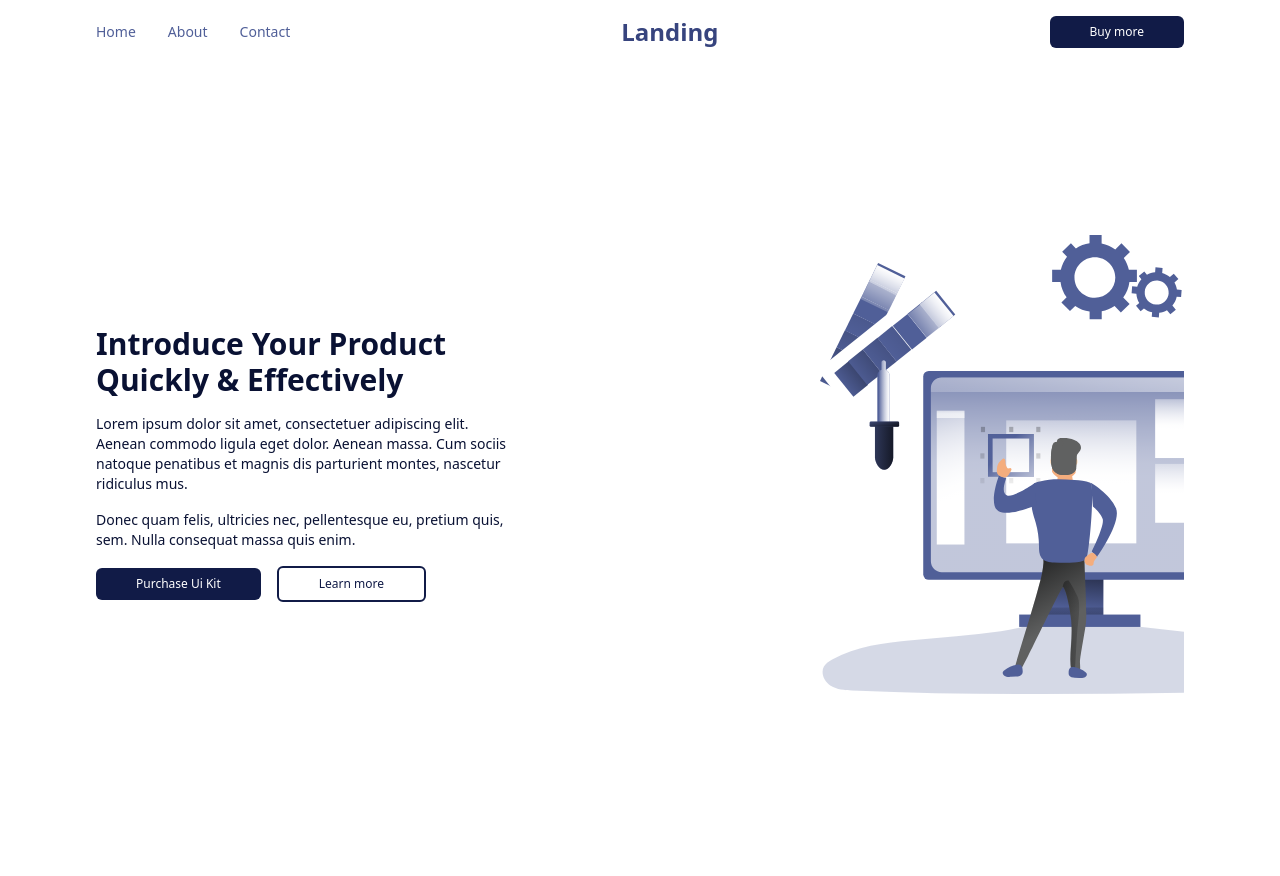
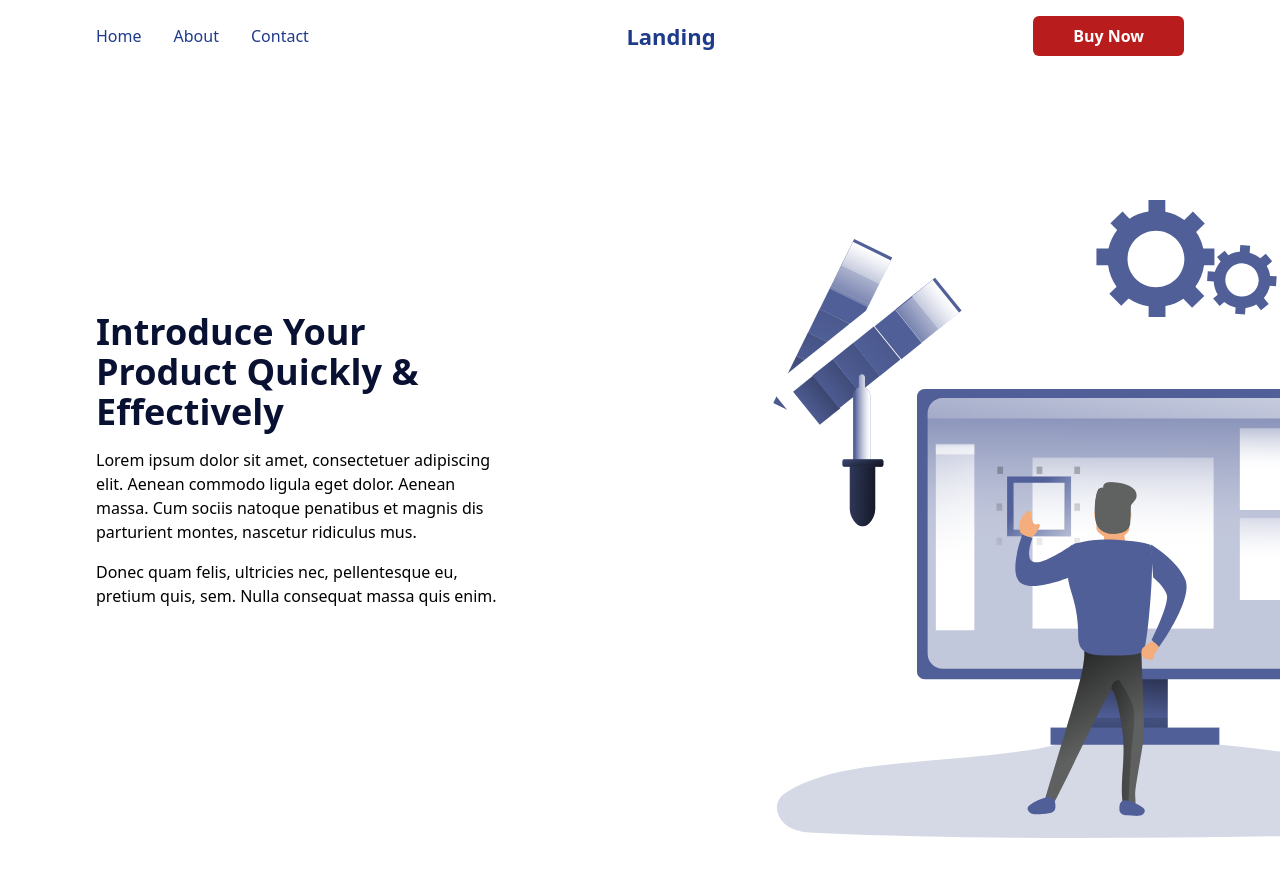
Before and after one commit to ajeigbepaul/Landingpage, a React (Vite) app in the folder landingpage/: page / in a window 1280 px wide. Shown: the top 876 px of the page. Built offline with nearby package versions, Linux system fonts and the light colour scheme.

Commit message:
changes in colours

```diff
--- a/landingpage/src/App.jsx
+++ b/landingpage/src/App.jsx
@@ -1,50 +1,57 @@
-import React from "react";
-import Button from "./components/Button";
+import React from 'react'
+// import Button from './components/Button'
+// import background from './assets/background.png'
 
 const App = () => {
   return (
     <div>
-      <header className="flex justify-between items-center px-24 py-4">
+      {/* <header className="flex justify-between items-center px-24 py-4">
         <div className="flex space-x-8">
-          <h1 className="text-[#505F98] text-sm font-normal">Home</h1>
-          <h1 className="text-[#505F98] text-sm font-normal">About</h1>
-          <h1 className="text-[#505F98] text-sm font-normal">Contact</h1>
+          <h1 className='text-[#505F98] text-sm font-normal'>Home</h1>
+          <h1 className='text-[#505F98] text-sm font-normal'>About</h1>
+          <h1 className='text-[#505F98] text-sm font-normal'>Contact</h1>
         </div>
         <h1 className="text-[#37447E] text-2xl font-bold">Landing</h1>
-        <Button title="Buy more" />
+        <button className='bg-[#111B47] text-white px-10 py-2 rounded-md font-medium'>Buy now</button>
+      </header> */}
+      <header className='flex items-center justify-between px-24 py-4'>
+<div className='flex space-x-8'>
+  <h1 className='text-blue-900 text-[16px] font-normal'>Home</h1>
+  <h1 className='text-blue-900 text-[16px] font-normal'>About</h1>
+  <h1 className='text-blue-900 text-[16px] font-normal'>Contact</h1>
+</div>
+<div className='text-blue-900 text-[22px] font-bold'>Landing</div>
+<button className='bg-red-700 text-white px-10 py-2 rounded-md font-semibold'>Buy Now</button>
+   {/* <Button title={white}/> */}
       </header>
 
-      {/* HERO */}
-      <div className="flex gap-8 h-screen items-center justify-center px-24 ">
-        {/* INFO */}
-        <div className="w-[40%] flex flex-col items-start justify-center space-y-4">
-          <h2 className="text-3xl text-[#091133] font-semibold">
-            Introduce Your Product Quickly & Effectively
-          </h2>
-          <p className="text-sm text-[#091133]">
-            Lorem ipsum dolor sit amet, consectetuer adipiscing elit. Aenean
-            commodo ligula eget dolor. Aenean massa. Cum sociis natoque
-            penatibus et magnis dis parturient montes, nascetur ridiculus mus.
-          </p>
-          <p className="text-sm text-[#091133]">
-            Donec quam felis, ultricies nec, pellentesque eu, pretium quis, sem.
-            Nulla consequat massa quis enim.
-          </p>
-          <div className="space-x-4 flex items-center">
-            <Button title="Purchase Ui Kit" />
-            <Button title="Learn more" white />
-          </div>
+        {/* <div className='px-40 py-40' >
+          <h1 className='text-[40px] font-semibold text-[#091133] leading-12'>Introduce Your Product <br/> Quickly & Effectively</h1>
+          <h6 className='pr-80'>Lorem ipsum dolor sit amet, consectetuer adipiscing elit. Aenean <br/>commodo ligula eget dolor. Aenean massa. Cum sociis natoque <br/>penatibus et magnis dis parturient montes, nascetur ridiculus <br/>
+          mus.
+          <br/>Donec quam felis, ultricies nec, pellentesque eu, pretium quis, sem. Nulla consequat massa quis enim.</h6>
+
+        <div>
+        <button>Purchase UI Kit</button>
+        <button>Learn More</button>
+        </div> */}
+
+
+        {/*HERO*/}
+        <div className='flex h-screen'>
+            <div className='px-24 py-60 w-[70%] space-y-4'>
+            <h1 className='text-4xl font-semibold text-[#091133]'>Introduce Your Product Quickly & Effectively</h1>
+
+            <p>Lorem ipsum dolor sit amet, consectetuer adipiscing elit. Aenean commodo ligula eget dolor. Aenean massa. Cum sociis natoque penatibus et magnis dis parturient montes, nascetur ridiculus
+          mus.</p>
+            <p>Donec quam felis, ultricies nec, pellentesque eu, pretium quis, sem. Nulla consequat massa quis enim.</p>
+            </div>
+            <div className='w-[70%] ml-36'>
+            <img src="/heroimage.svg" className='w-[100%] h-40px py-32' alt="heroimage"/>
+            </div>
         </div>
-        <div className="w-[60%] flex items-center justify-center relative bg-red-300">
-          <img
-            src="/heroimage.svg"
-            className="w-[60%]   object-cover absolute right-0"
-            alt="heroimage"
-          />
-        </div>
-      </div>
     </div>
-  );
-};
+  )
+}
 
-export default App;
+export default App
```
Also changed, not shown: landingpage/src/assets/Heroimage.svg (added).
